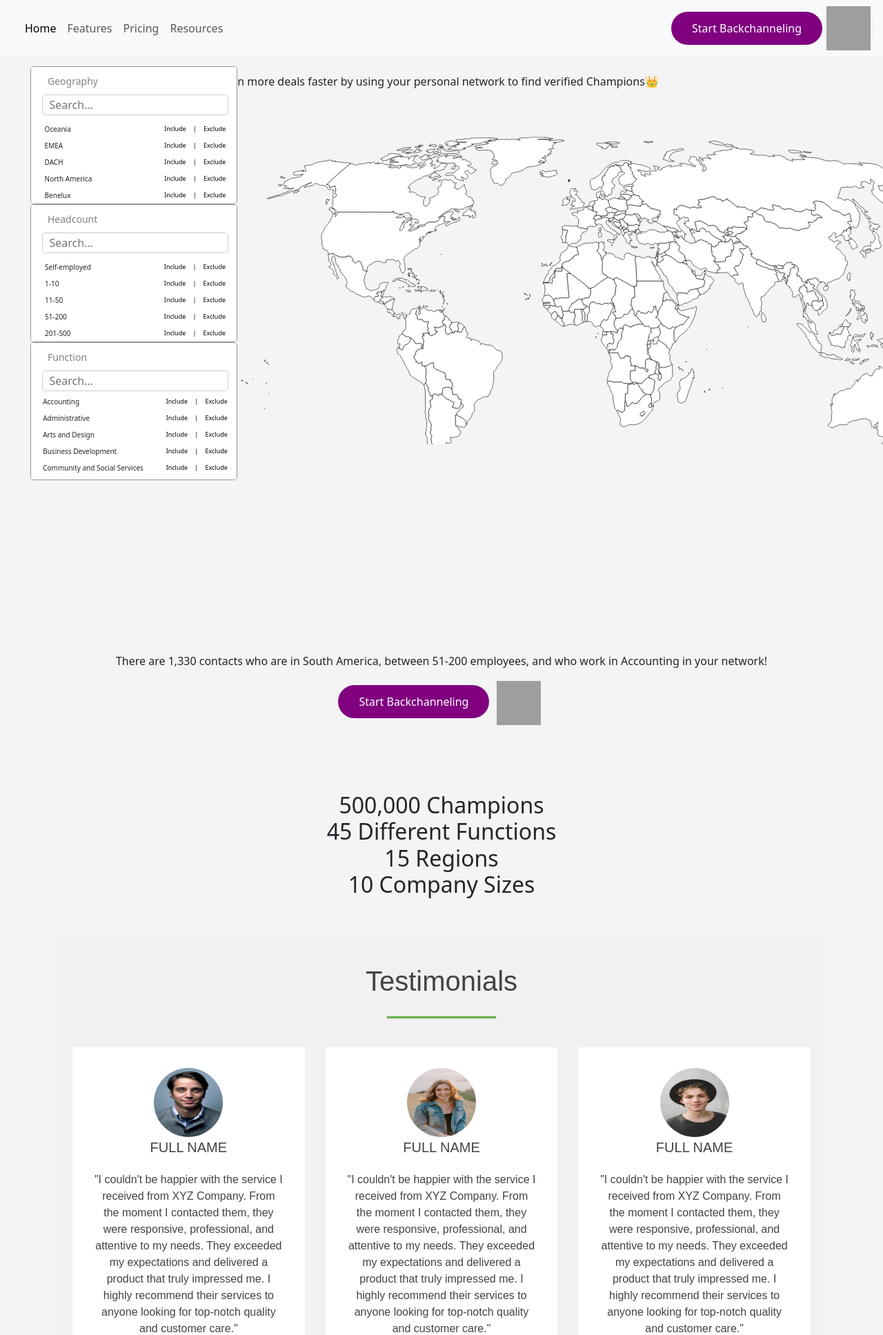
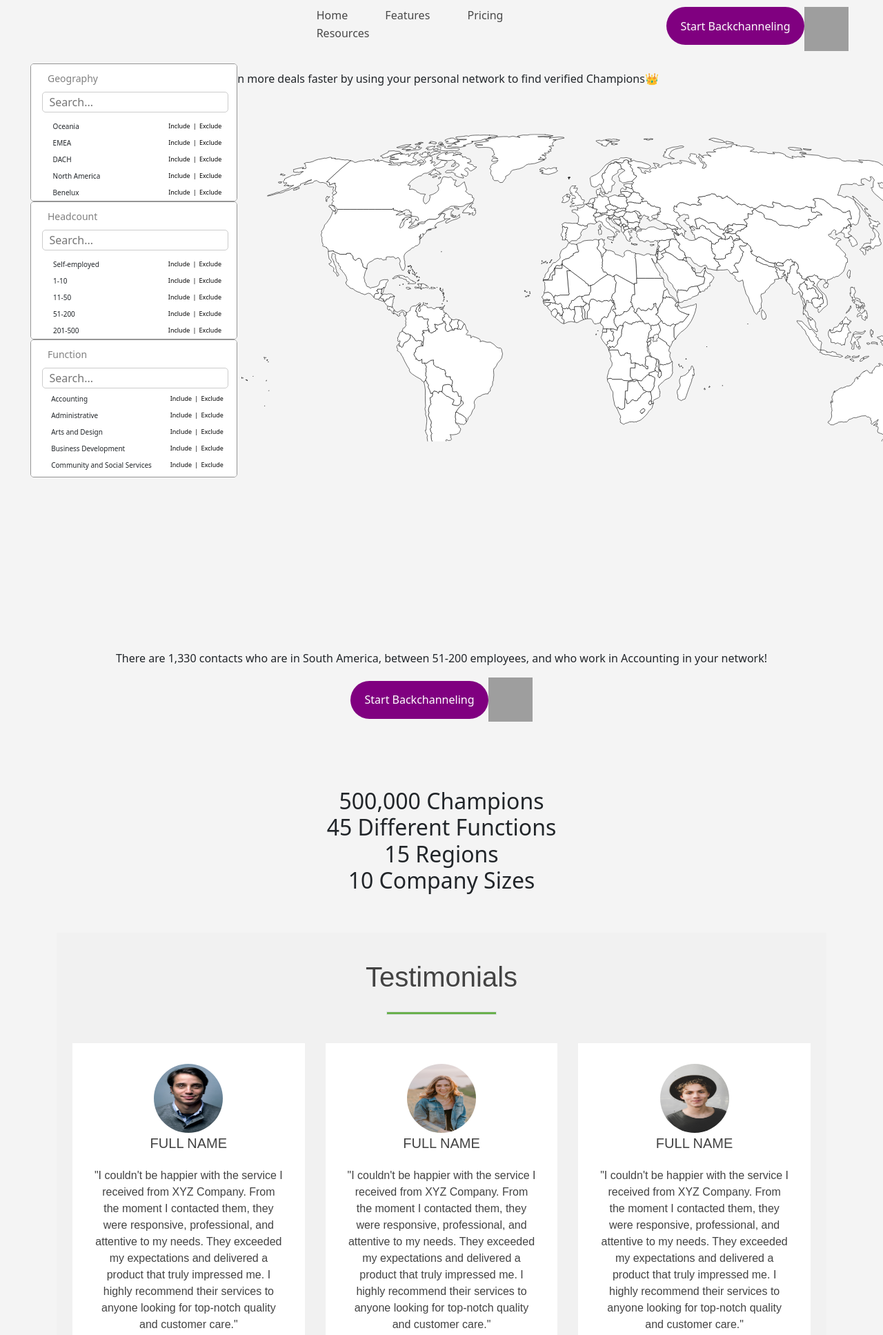
Before and after one commit to noelpurde/saas-website, a Flask app: page / in a window 1280 px wide. Shown: the top 1935 px of the page at 69% size. Run offline with Flask 3, Linux system fonts and the light colour scheme; grey boxes are pictures that could not be loaded.

Commit message:
Admin Navbar

```diff
--- a/app.py
+++ b/app.py
@@ -58,11 +58,11 @@ def user(name):
 # Invalid URL
 @app.errorhandler(404)
 def page_not_found(e):
-    return render_template("404.html"), 404
+    return render_template("errors/404.html"), 404
 # Internal Server Error
 @app.errorhandler(500)
 def page_not_found(e):
-    return render_template("500.html"), 500
+    return render_template("errors/500.html"), 500
 @app.route('/privacypolicy')
 def privacypolicy():
     return render_template("privacypolicy.html")
--- /dev/null
+++ b/static/css/navbar.css
@@ -0,0 +1,110 @@
+.backchanneling_button{
+    border: none;
+    border-radius: 100px;
+    background-color: purple;
+    color: white;
+    padding: 12px 0px;
+    align-items: center;
+    width: 200px;
+    height: 55px;
+
+}
+
+/*------------------------------------------------------------------------------------------------------- NORMAL NAVBAR */
+.navbar_normal{
+    background-color: #f4f4f4;
+    display: grid;
+    grid-template-columns: 1fr 1fr 1fr;
+    padding-top: 10px;
+}
+
+.navbar_normal_list{
+    display: flex;
+    flex-direction: row;
+    align-items: center;
+    justify-content: center;
+}
+
+.navbar_button_group{
+    display: flex;
+    flex-direction: row;
+    margin-left: auto;
+    margin-right: 50px;
+}
+
+.navbar_normal_list .ul {
+    list-style: none;
+  }
+
+.navbar_normal_list li {
+    display: inline-block;
+    margin-right: 50px;
+}
+
+.navbar_normal_list a{
+    text-decoration: none;
+    color: black;
+    opacity: 0.7;
+    border-bottom: 2px solid transparent;
+}
+
+.navbar_normal_list li a:hover{
+    color: purple;
+    opacity: 1;
+    border-bottom: 2px solid purple;
+    /* border-bottom-left-radius: 5px;
+    border-bottom-right-radius: 5px; */
+}
+
+/*------------------------------------------------------------------------------------------------------- ADMIN NAVBAR */
+
+.navbar_admin{
+    background-color: rgb(107, 74, 253);
+    height: 75px;
+    padding-top: 10px;
+    display: grid;
+    grid-template-columns: 0.5fr 3fr 0.5fr;
+
+}
+
+.navbar_admin_list{
+    display: flex;
+    flex-direction: row;
+    align-items: center;
+    justify-content: center;
+}
+
+.admin_profile{
+    color: white;
+    padding-top: 10px;
+    margin-left: auto;
+    margin-right: 50px;
+}
+
+.navbar_admin_list .ul {
+    list-style: none;
+  }
+
+.navbar_admin_list li {
+    display: inline-block;
+    margin-right: 100px;
+}
+
+.navbar_admin_list a{
+    text-decoration: none;
+    color: white;
+    border-bottom: 2px solid transparent;
+}
+
+.navbar_admin_list li a:hover,
+.navbar_admin_list li a:active {
+    color: white;
+    border-bottom: 2px solid white;
+    /* border-bottom-left-radius: 5px;
+    border-bottom-right-radius: 5px; */
+}
+
+.navbar_admin_list li a:visited{
+    color: white;
+    border-bottom: 2px solid white;
+}
--- a/static/css/style.css
+++ b/static/css/style.css
@@ -1,3 +1,11 @@
+* {
+    margin: 0;
+    padding: 0;
+    box-sizing: border-box;
+  }
+
+
+
 .all {
     margin: 0;
     padding: 0;
--- a/templates/base.html
+++ b/templates/base_normal.html
@@ -11,10 +11,14 @@
     filename = 'css/map.css') }}">
     <link rel="stylesheet" href="{{ url_for('static',
     filename = 'css/filters.css') }}">
+    <link rel="stylesheet" href="{{ url_for('static',
+    filename = 'css/navbar.css') }}">
+
+
 
   </head>
   <body>
-    {%include 'navbar.html'%}
+    {%include 'navbars/navbar.html'%}
     <br>
     <div class="container">
         {% block content%}
--- a/templates/404.html
+++ b/templates/errors/404.html
@@ -1,4 +1,4 @@
-{% extends 'base.html' %}
+{% extends 'base_normal.html' %}
 
 {% block content%}
     <br>
--- a/templates/500.html
+++ b/templates/errors/500.html
@@ -1,4 +1,4 @@
-{% extends 'base.html' %}
+{% extends 'base_normal.html' %}
 
 {% block content%}
     <br>
--- a/templates/index.html
+++ b/templates/index.html
@@ -1,4 +1,4 @@
-{% extends 'base.html' %}
+{% extends 'base_normal.html' %}
 
 
 {% block content%}
@@ -2429,10 +2429,8 @@
     <div class="below_map">
         <p style="text-align: center;">There are 1,330 contacts who are in South America, between 51-200 employees, and who work in Accounting in your network!</p>
 
-        <div style="display: flexf; justify-content: center; align-items: center;">
-            <button type="button" style="border: none;
-            border-radius: 30px; background-color: purple; color: white;
-            padding: 12px 30px; align-items:center ;">Start Backchanneling</button>
+        <div style="display: flex; justify-content: center; align-items: center;">
+            <button class="backchanneling_button" type="button">Start Backchanneling</button>
             <a href="{{ url_for('linkedin_signin')}}">
                 <button type="button" class="linkedin_signin" style="border: none; border-radius: 30px; background-color: #f4f4f4;">
                     <img src="https://static.vecteezy.com/system/resources/previews/018/930/587/non_2x/linkedin-logo-linkedin-icon-transparent-free-png.png"
--- a/templates/navbar.html
+++ /dev/null
@@ -1,25 +0,0 @@
-<nav class="navbar navbar-expand-lg bg-body-tertiary">
-  <div class="container-fluid">
-    <a class="navbar-brand" href="#"></a>
-    <button class="navbar-toggler" type="button" data-bs-toggle="collapse" data-bs-target="#navbarNavAltMarkup" aria-controls="navbarNavAltMarkup" aria-expanded="false" aria-label="Toggle navigation">
-      <span class="navbar-toggler-icon"></span>
-    </button>
-    <div class="collapse navbar-collapse" id="navbarNavAltMarkup">
-      <div class="navbar-nav">
-        <a class="nav-link active" aria-current="page" href="#">Home</a>
-        <a class="nav-link" href="#">Features</a>
-        <a class="nav-link" href="#pricing">Pricing</a>
-        <a class="nav-link" href="#">Resources</a>
-      </div>
-    </div>
-  <button type="button" style="border: none;
-    border-radius: 30px; background-color: purple; color: white;
-    padding: 12px 30px;">Start Backchanneling</button>
-  <a href="{{ url_for('linkedin_signin')}}">
-    <button type="button" class="linkedin_signin" style="border: none; border-radius: 30px; background-color: #f4f4f4;">
-        <img src="https://static.vecteezy.com/system/resources/previews/018/930/587/non_2x/linkedin-logo-linkedin-icon-transparent-free-png.png"
-            alt="Linkedin Logo" style="height: 4rem; width: 4rem;">
-    </button>
-</a>
-  </div>
-</nav>
--- /dev/null
+++ b/templates/navbars/navbar.html
@@ -0,0 +1,25 @@
+<link rel="stylesheet" href="{{ url_for('static',
+filename = 'css/navbar.css') }}">
+
+<nav class="navbar_normal">
+    <div></div>
+
+    <div class="navbar_normal_list">
+      <ul>
+        <li><a class="nav-link active" aria-current="page" href="{{ url_for('index') }}">Home</a></li>
+        <li><a class="nav-link" href="#">Features</a></li>
+        <li><a class="nav-link" href="#pricing">Pricing</a></li>
+        <li><a class="nav-link" href="#">Resources</a></li>
+      </ul>
+    </div>
+
+    <div class="navbar_button_group">
+      <button class="backchanneling_button" type="button">Start Backchanneling</button>
+      <a href="{{ url_for('linkedin_signin')}}">
+          <button type="button" class="linkedin_signin" style="border: none; border-radius: 30px; background-color: #f4f4f4;">
+            <img src="https://static.vecteezy.com/system/resources/previews/018/930/587/non_2x/linkedin-logo-linkedin-icon-transparent-free-png.png"
+                alt="Linkedin Logo" style="height: 4rem; width: 4rem;">
+          </button>
+      </a>
+    </div>
+</nav>
--- a/templates/privacypolicy.html
+++ b/templates/privacypolicy.html
@@ -1,4 +1,4 @@
-{% extends 'base.html' %}
+{% extends 'base_normal.html' %}
 
 
 {% block content%}
--- a/templates/user.html
+++ b/templates/user.html
@@ -1,4 +1,4 @@
-{% extends 'base.html' %}
+{% extends 'base_admin.html' %}
 
 {% block content%}
 
```
Also changed, not shown: templates/base_admin.html (added, +33 -0 lines), templates/navbars/navbarAdmin.html (added, +23 -0 lines).
